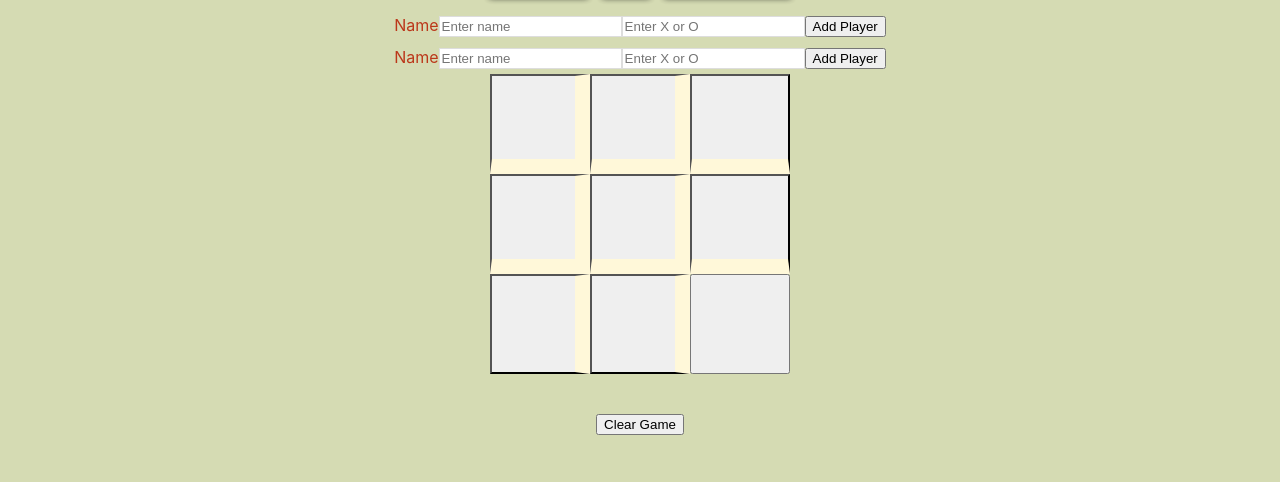
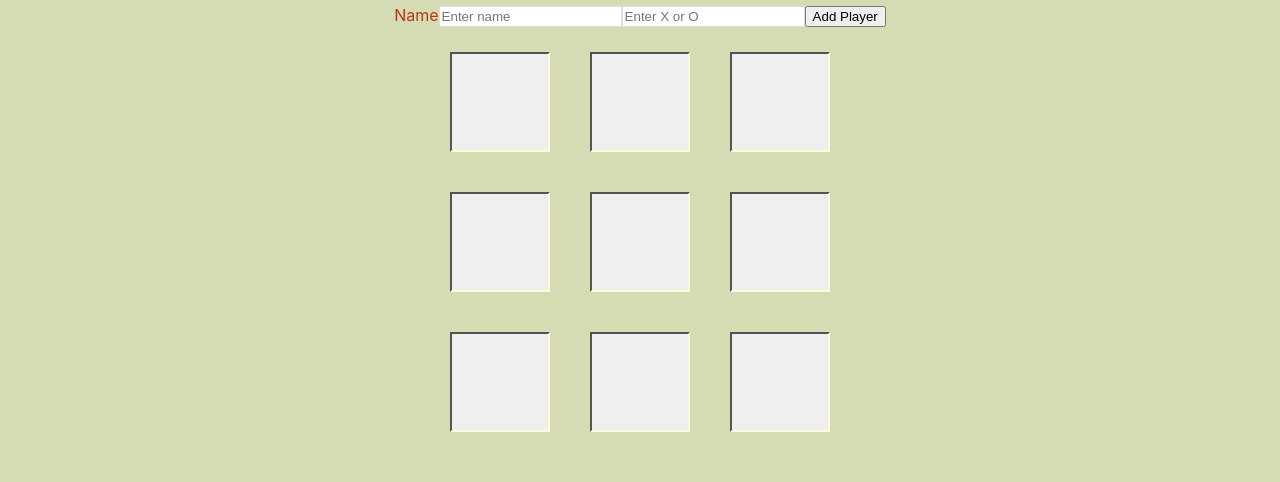
Before and after one commit to jenhuynh/tic_tac_game, a React (Create React App) app in the folder app/: page / in a window 1280 px wide. Shown: the part 312-794 px from the top of the page. Built offline with nearby package versions, Linux system fonts and the light colour scheme; no server answers.

Commit message:
Add styling to grid

```diff
--- a/app/src/index.css
+++ b/app/src/index.css
@@ -72,16 +72,24 @@ table.center {
 }
 
 .b-bottom-right {
-  border-right: 15px solid #fff8d9;
-  border-bottom: 15px solid #fff8d9;
+  border-right: 2px solid #fff8d9;
+  border-bottom: 2px solid #fff8d9;
+  margin: 20px;
 }
 
+button.square.fc-white {
+  border-right: 2px solid #fff8d9;
+  border-bottom: 2px solid #fff8d9;
+  margin: 20px;
+}
 .b-bottom {
-  border-bottom: 15px solid #fff8d9;
+  border-bottom: 2px solid #fff8d9;
+  margin: 20px;
 }
 
 .b-right {
-  border-right: 15px solid #fff8d9;
+  border-right: 2px solid #fff8d9;
+  margin: 20px;
 }
 
 .clear-button {
@@ -141,6 +149,7 @@ td {
     display: flex;
     align-items: center;
     justify-content: center;
+    margin: 10px;
   }
 
   .b-bottom-right {
```
